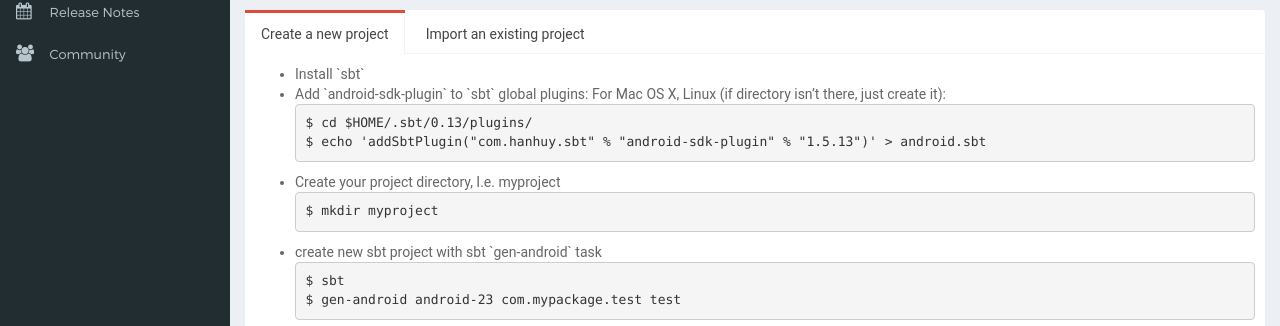
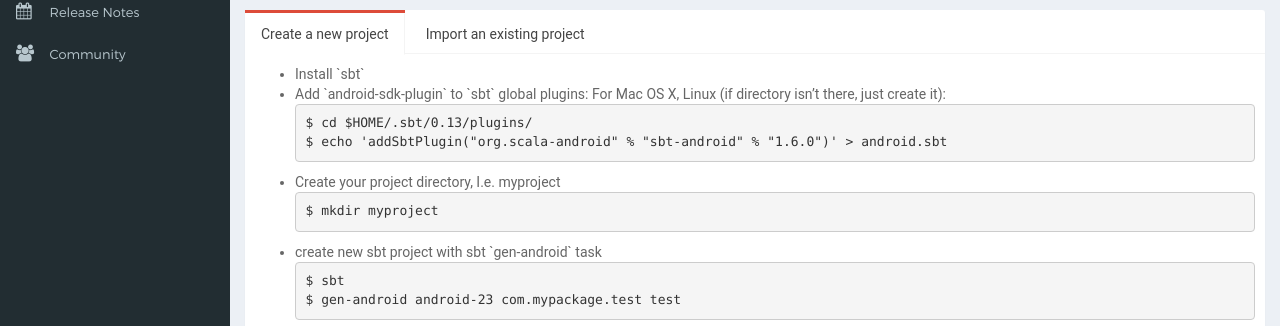
Before and after one commit to scala-android/scala-android.github.io, a Jekyll site: the page built from _pages/setup.md, in a window 1280 px wide and 1061 px high. Shown: the part 570-896 px from the top of the window. Built offline with Jekyll 4.4.1, drawn with Linux system fonts in a browser that asks for light colours; nearby versions of some CDN libraries.

Commit message:
Updated plugin definition for setup page (#3)

```diff
--- a/_pages/setup.md
+++ b/_pages/setup.md
@@ -72,7 +72,7 @@ There are two ways of working with sbt-android:
             For Mac OS X, Linux (if directory isn’t there, just create it):
 <pre>
 $ cd $HOME/.sbt/0.13/plugins/
-$ echo 'addSbtPlugin("com.hanhuy.sbt" % "android-sdk-plugin" % "1.5.13")' > android.sbt
+$ echo 'addSbtPlugin("org.scala-android" % "sbt-android" % "1.6.0")' > android.sbt
 </pre>
         </li>
         <li>Create your project directory, I.e. myproject
```
